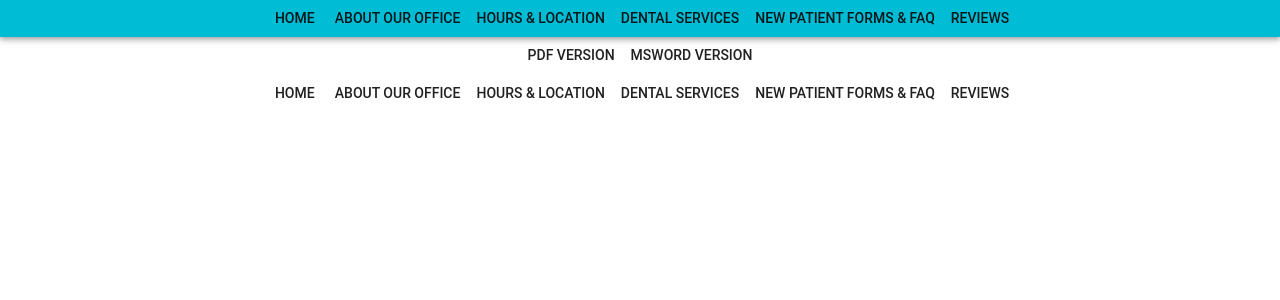
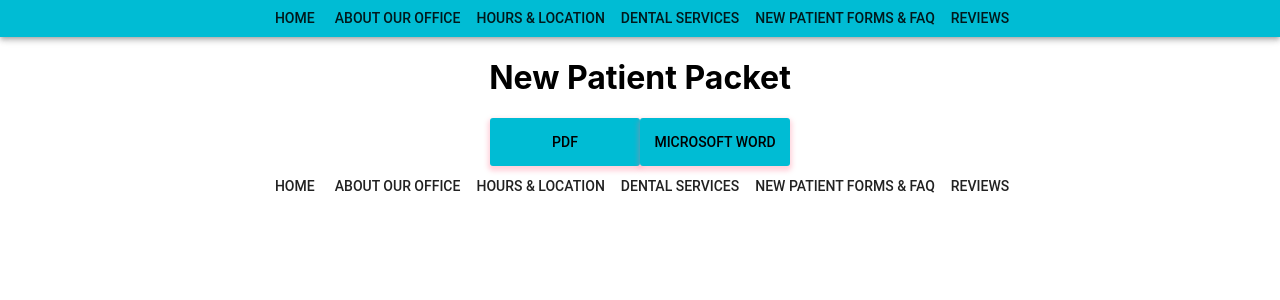
Before and after one commit to Nate152/OviedoPremierDental, a React (Create React App) app in the folder oviedopremiere/: page /PatientFormsFAQ in a window 1280 px wide. Shown: the top 300 px of the page. Built offline with nearby package versions, Linux system fonts and the light colour scheme; what google-maps-react would draw is missing.

Commit message:
Basic Formatting changes, Added custom theme for patient form buttons -Added MUI Theme Provider and custom theme to PatientForms.js -Reformatted new files using prettier -Removed useless boilerplate from index.js

```diff
--- a/oviedopremiere/src/Components/NavBar/NavBar.js
+++ b/oviedopremiere/src/Components/NavBar/NavBar.js
@@ -13,7 +13,7 @@ const theme = createMuiTheme({
       contrastText: "#000000"
     },
     secondary: {
-      main: "#B79A3F"
+      main: "#FE6B8B"
     }
   }
 });
--- a/oviedopremiere/src/Components/PatientFormsFAQ/PatientForms/PatientForms.js
+++ b/oviedopremiere/src/Components/PatientFormsFAQ/PatientForms/PatientForms.js
@@ -1,14 +1,35 @@
-import React from 'react';
-import Button from "@material-ui/core/Button";
+import React from "react";
 import PatientPacket from "../../../PatientForms/PatientPacket.pdf";
 import PatientPacket1 from "../../../PatientForms/PatientPacket1.docx";
+import { MuiThemeProvider, createMuiTheme } from "@material-ui/core/styles";
+import Button from "@material-ui/core/Button";
+
+const theme = createMuiTheme({
+  overrides: {
+    MuiButton: {
+      root: {
+        background: "#00bcd4",
+        borderRadius: 3,
+        border: 5,
+        color: "black",
+        height: 48,
+        width: 150,
+        padding: "0 30px",
+        boxShadow: "0 3px 5px 2px rgba(255, 105, 135, .3)"
+      }
+    }
+  }
+});
 
 class PatientForms extends React.Component {
   render() {
     return (
       <div>
-                <Button href={PatientPacket}>PDF Version</Button>
-                <Button href={PatientPacket1}>MSWord Version</Button>
+        <h1>New Patient Packet</h1>
+        <MuiThemeProvider theme={theme}>
+          <Button href={PatientPacket}>PDF</Button>
+          <Button href={PatientPacket1}>Microsoft Word</Button>
+        </MuiThemeProvider>
       </div>
     );
   }
--- a/oviedopremiere/src/index.js
+++ b/oviedopremiere/src/index.js
@@ -5,7 +5,3 @@ import App from './App';
 
 
 ReactDOM.render(<App />, document.getElementById('root'));
-
-// If you want your app to work offline and load faster, you can change
-// unregister() to register() below. Note this comes with some pitfalls.
-// Learn more about service workers: http://bit.ly/CRA-PWA
```
Also changed, not shown: oviedopremiere/src/Components/PatientFormsFAQ/PatientFormsFAQ.js (+5 -7 lines). Lines whose indentation alone changed are shown as unchanged.
